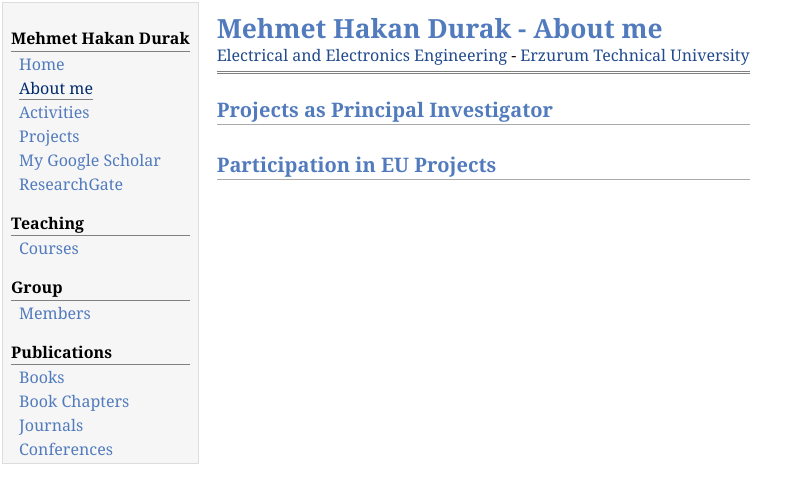
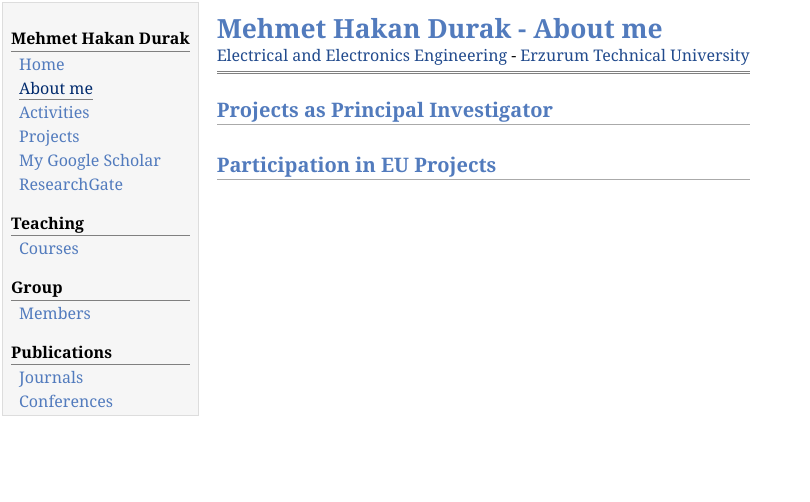
Before and after one commit to mhdurak/mhdurak.github.io, a plain HTML site: page projects.html in a window 1280 px wide. Shown: the whole page, without its empty margins (0-810 px from the left). Drawn offline with Linux system fonts and the light colour scheme.

Commit message:
Update projects.html

```diff
--- a/projects.html
+++ b/projects.html
@@ -23,8 +23,6 @@
 <div class="menu-category">Group</div>
 <div class="menu-item"><a href="members.html">Members</a></div>
 <div class="menu-category">Publications</div>
-<div class="menu-item"><a href="books.html">Books</a></div>
-<div class="menu-item"><a href="booksch.html">Book&nbsp;Chapters</a></div>
 <div class="menu-item"><a href="journal.html">Journals</a></div>
 <div class="menu-item"><a href="conferences.html">Conferences</a></div>
 </td>
```
